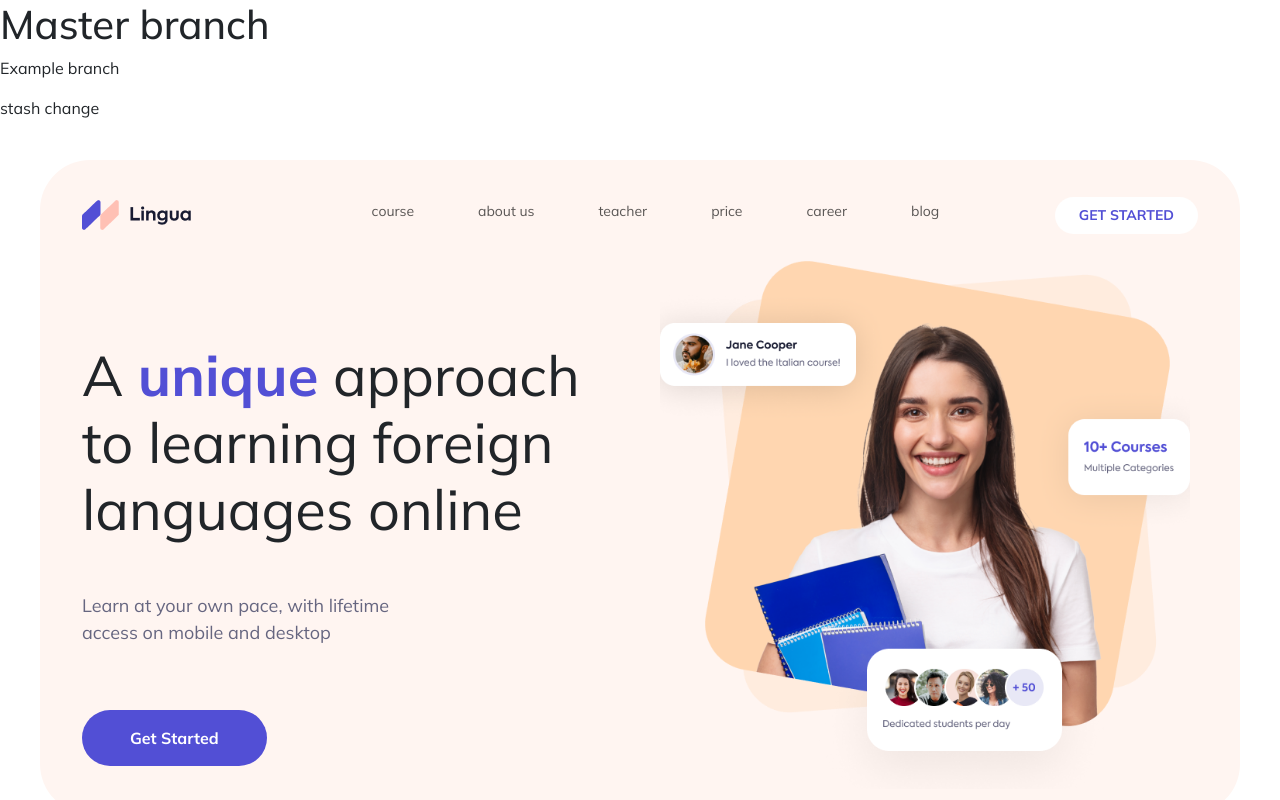
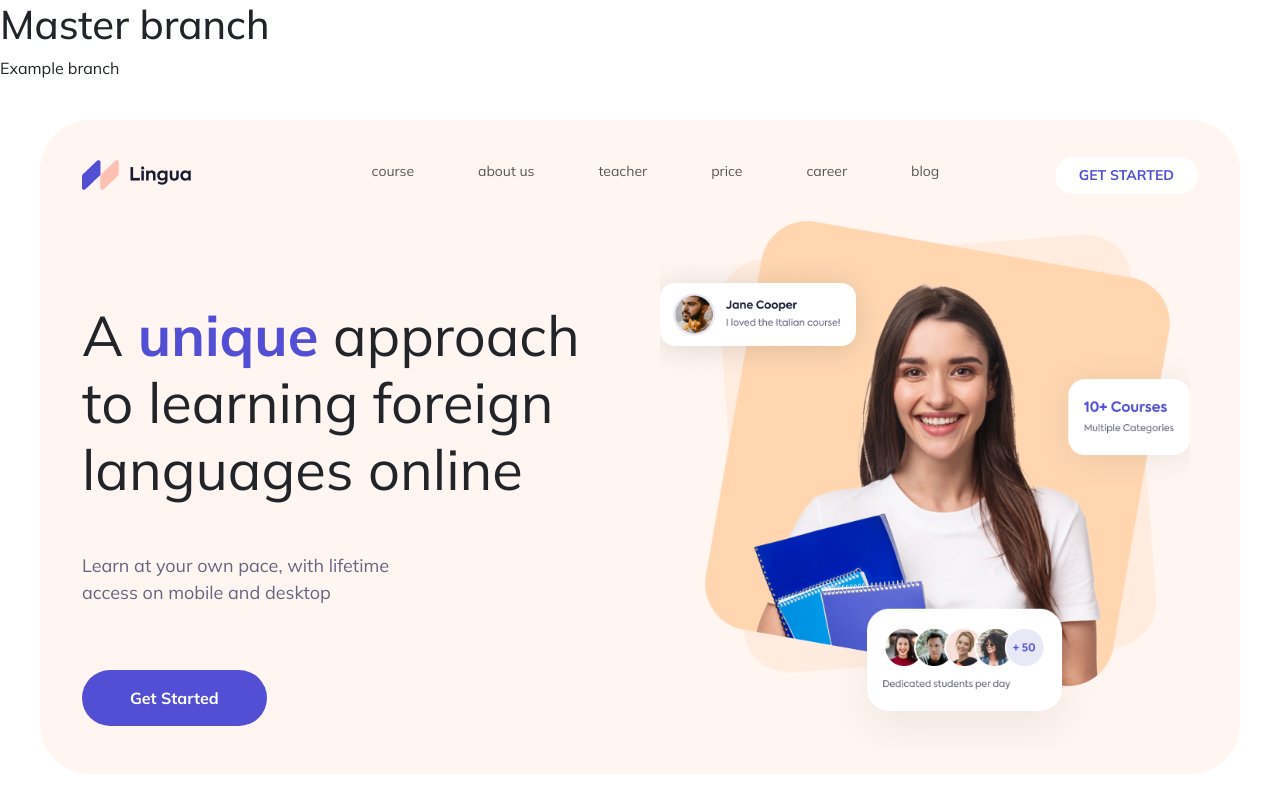
Before and after one commit to Disha-231/Lingua-using-scss-and-grunt, a website: page index.html in a window 1280 px wide. Shown: the top 800 px of the page. Drawn offline with Linux system fonts and the light colour scheme.

Commit message:
Revert "stash change"
This reverts commit b8c4f59304438c6e2dc501dd1d292980ec618c86.

```diff
--- a/index.html
+++ b/index.html
@@ -13,7 +13,6 @@
 <body>
     <h1>Master branch</h1>
     <p>Example branch</p>
-    <p>stash change</p>
     <div class="wrap-header-slider">
         <!--header-->
         <nav class="navbar header navbar-expand-lg">
```
